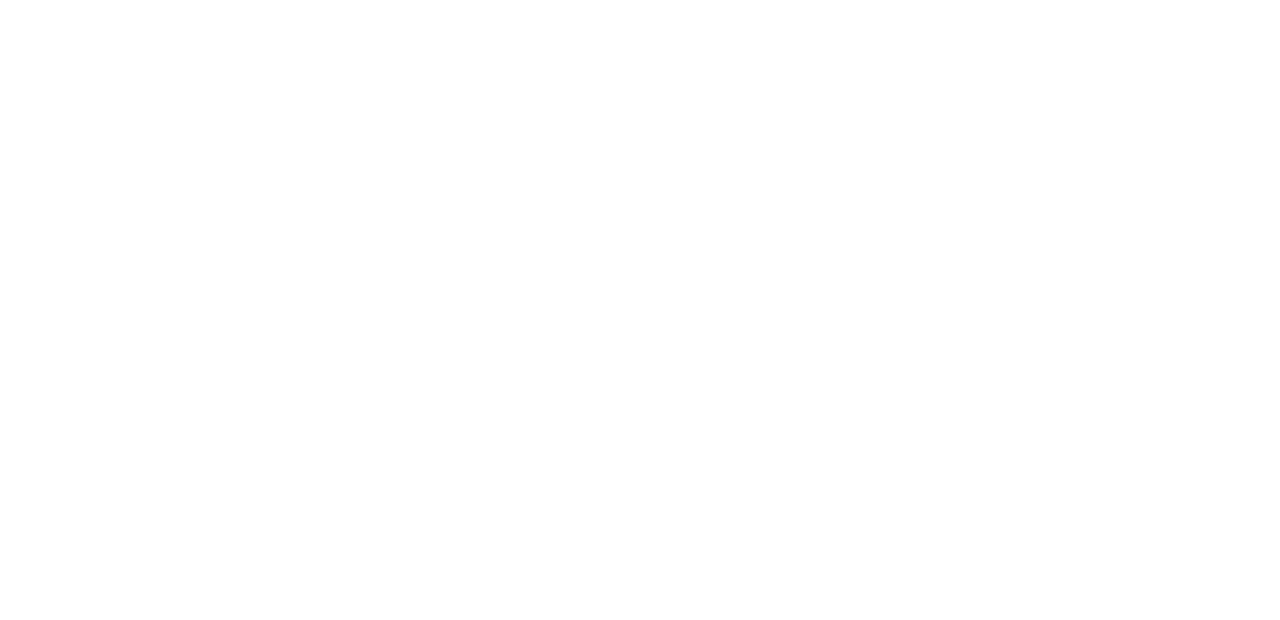
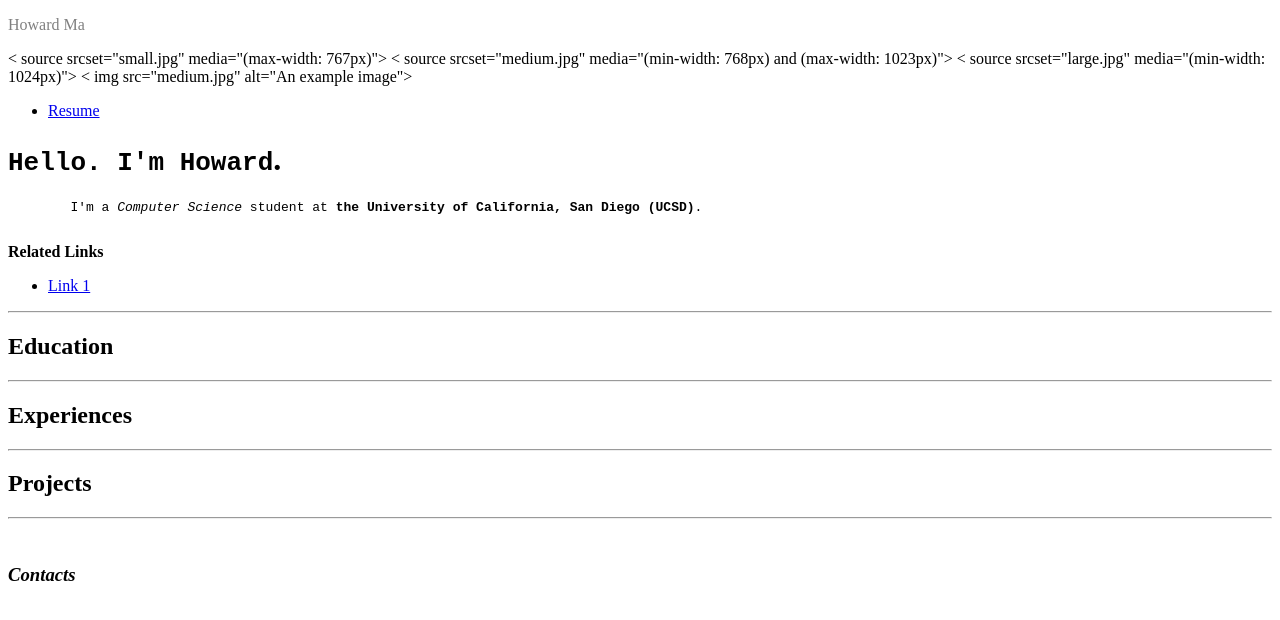
Before and after one commit to homa31/CSE134B-HW2, a plain HTML site: page main.html in a window 1280 px wide. Drawn offline with Linux system fonts and the light colour scheme.

Commit message:
Initial Work on HTML File Prior to picture

```diff
--- a/main.html
+++ b/main.html
@@ -4,9 +4,75 @@
   <meta charset="UTF-8">
   <meta http-equiv="X-UA-Compatible" content="IE=edge">
   <meta name="viewport" content="width=device-width, initial-scale=1.0">
-  <title>Document</title>
+  <title>CSE 134B Personal Portfolio</title>
+  <style>
+
+  </style>
 </head>
 <body>
+  <header>
+    <p>
+      <span style="color:gray;">Howard Ma</span>
+    </p>
+    <picture >
+      < source srcset="small.jpg" media="(max-width: 767px)">
+      < source srcset="medium.jpg" media="(min-width: 768px) and (max-width: 1023px)">
+      < source srcset="large.jpg" media="(min-width: 1024px)">
+      < img src="medium.jpg" alt="An example image">
+    </picture >
+    <nav>
+      <ul>
+        <li><a href="#resume">Resume</a></li>
+      </ul>
+    </nav>
+  </header>
+
+  <main>
+    <div>
+      <h1>
+        <code>Hello. I'm Howard</code>.
+      </h1>
+    </div>
+    <section id="about">
+      <pre>
+        I'm a <em>Computer Science</em> student at <strong>the University of California, San Diego (UCSD)</strong>.
+      </pre>
+      <aside>
+        <b>Related Links</b>
+        <ul>
+          <li><a href="#">Link 1</a></li>
+        </ul>
+      </aside>
+    </section>
+
+    <section id="resume">
+      <div>
+        <hr>
+        <h2>
+          Education
+        </h2>
+      </div>
+
+      <hr>
+      <h2>
+        Experiences
+      </h2>
+
+      <hr>
+      <h2>
+        Projects
+      </h2>
+
+      <hr>
+    </section>
+  </main>
+
+  <br>
+  <footer>
+      <h3>
+        <i>Contacts</i>
+      </h3>
+  </footer>
 
 </body>
 </html>
```
